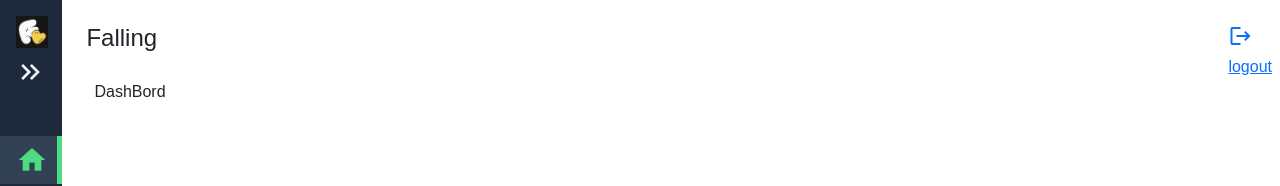
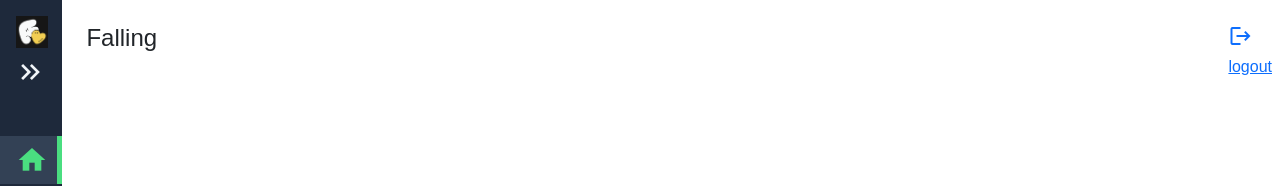
Before and after one commit to THT-Team/THT-Admin-Front, a Vue app: page / in a window 1280 px wide. Shown: the top 186 px of the page. Built offline with nearby package versions, Linux system fonts and the light colour scheme.

Commit message:
feat : router children 설정 (로그인 화면 분리)

```diff
--- a/src/App.vue
+++ b/src/App.vue
@@ -1,28 +1,10 @@
 <template>
-
-    <div class="app">
-        <side-bar />
-
-        <div class="contents-body" style="width: 100%">
-            <nav-bar />
-
-            <div class="view">
-                <router-view />
-            </div>
-
-        </div>
-
-
+    <div>
+        <router-view />
     </div>
-
-
 </template>
 
 <script setup>
-import { RouterLink, RouterView } from 'vue-router'
-import SideBar from '@/components/SideBar.vue'
-import NavBar from '@/components/NavBar.vue'
-
 </script>
 
 <style lang="scss">
--- a/src/router/index.js
+++ b/src/router/index.js
@@ -1,11 +1,22 @@
 import { createRouter, createWebHistory } from 'vue-router'
 import DashBoardView from '../views/DashBoardView.vue'
+import HomeBaseView from '@/views/HomeBaseView.vue'
 
 const router = createRouter({
-  history: createWebHistory(import.meta.env.BASE_URL),
+  history: createWebHistory(),
   routes: [
     {
+      path: '/login',
+      name: 'Login',
+      component: () => import('../views/LoginView.vue')
+    },
+    {
       path: '/',
+      component: HomeBaseView,
+      name: 'HomeBase',
+      children: [
+        {
+          path: '/dash-board',
           name: 'DashBoard',
           component: DashBoardView
         },
@@ -15,6 +26,8 @@ const router = createRouter({
           component: () => import('../views/UsersListView.vue')
         }
       ]
+    }
+  ]
 })
 
 export default router
--- /dev/null
+++ b/src/views/HomeBaseView.vue
@@ -0,0 +1,25 @@
+<script setup>
+
+import NavBar from '@/components/NavBar.vue'
+import { RouterView } from 'vue-router'
+import SideBar from '@/components/SideBar.vue'
+</script>
+
+<template>
+    <div class="app">
+        <side-bar />
+
+        <div class="contents-body" style="width: 100%">
+            <nav-bar />
+
+            <div class="view">
+                <router-view />
+            </div>
+
+        </div>
+    </div>\
+</template>
+
+<style scoped>
+
+</style>
```
Lines whose indentation alone changed are shown as unchanged.
